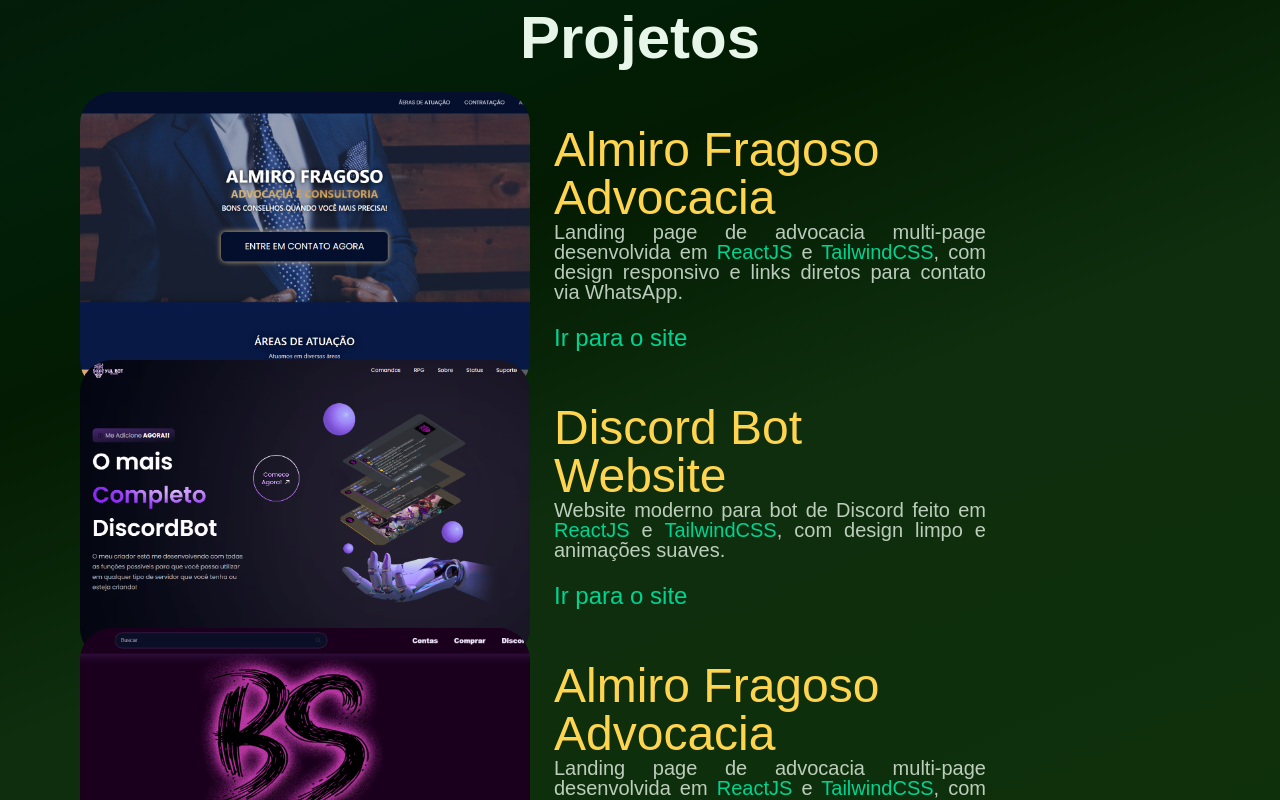
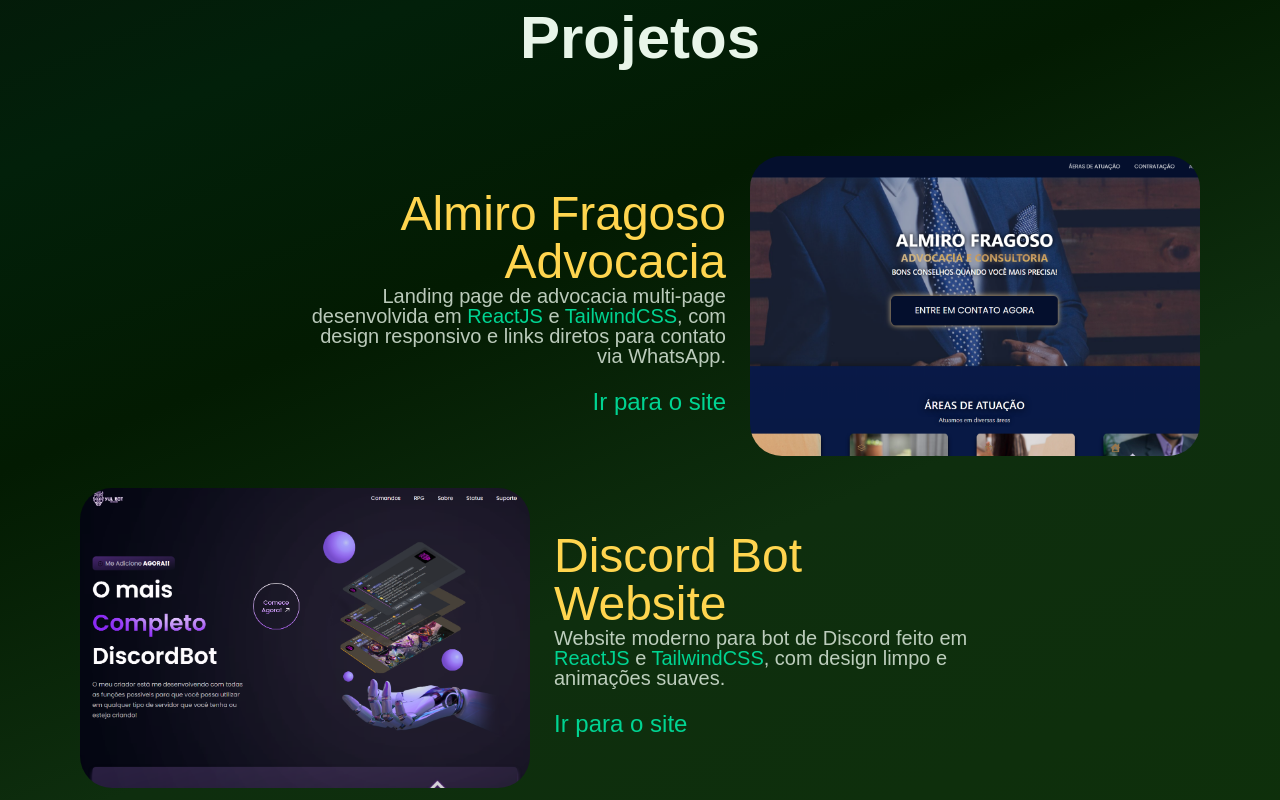
Before and after one commit to Enzzzzz/Port, a React (Vite) app: page / in a window 1280 px wide. Shown: the part 960-1760 px from the top of the page. Built offline with nearby package versions, Linux system fonts and the light colour scheme; a web font is replaced by a local one.

Commit message:
fixed projectCards reverse

```diff
--- a/src/components/projectCards.jsx
+++ b/src/components/projectCardsLeft.jsx
@@ -1,13 +1,14 @@
 import React from "react";
 import { useState } from "react";
 
-const ProjectCard = ({
+const ProjectCardLeft = ({
   image,
   title,
   description,
   link,
   fadeRight,
   fadeLeft,
+  reverse = false,
 }) => {
     const [isImageOpen, setIsImageOpen] = useState(false);
 
@@ -22,17 +23,23 @@ const ProjectCard = ({
   };
 
   return (
-    <div className="flex flex-col sm2:flex-row gap-4 w-[90%] items-center p-4">
+    <div
+      className={`flex flex-col sm2:flex-row ${
+        reverse ? "sm2:flex-row-reverse" : ""
+      } gap-4 w-[90%] items-center p-4`}
+    >
       <div
-        className="w-[280px] h-[280px] sm2:w-[450px] sm2:h-[230px] sm2:min-h-[230px] sm2:min-w-[300px] ipad:h-[300px] ipad:min-w-[320px] rounded-4xl overflow-hidden hover:drop-shadow-[0_0_8px_#145f24] transition-all duration-700"
+        className="w-[280px] h-[280px] sm2:w-[450px] sm2:h-[230px] sm2:min-h-[230px] sm2:min-w-[300px] ipad:h-[300px] ipad:min-w-[320px] rounded-4xl overflow-hidden hover:drop-shadow-[0_0_8px_#145f24] transition-all duration-700 cursor-pointer"
         onClick={handleOpenImage}
-        >
+      >
         <img
           src={image}
-          className={`w-full h-full object-cover object-center transition-transform duration-500 ease-in-out hover:scale-110 hover:opacity-90 hover:blur-xs ${fadeRight} cursor-pointer bg-black`}
+          className={`w-full h-full object-cover object-center transition-transform duration-500 ease-in-out hover:scale-110 hover:opacity-90 hover:blur-xs ${
+            reverse ? fadeLeft : fadeRight
+          } bg-black`}
           alt="project preview"
         />
-        </div>
+      </div>
 
         {isImageOpen && (
           <div
@@ -56,15 +63,31 @@ const ProjectCard = ({
 
 
       <div
-        className={`p-2 group ${fadeLeft} sm2:flex sm2:flex-col sm2:justify-between sm2:h-full ipad:justify-center ipad:max-w-[50%] md:max-w-[40%]`}
+        className={`p-2 group ${
+          reverse ? fadeRight : fadeLeft
+        } sm2:flex sm2:flex-col sm2:justify-between sm2:h-full ipad:justify-center ipad:max-w-[50%] md:max-w-[40%] ${
+          reverse ? "sm2:text-right" : "sm2:text-left"
+        }`}
       >
-        <h2 className="text-2xl text-center sm2:text-left font-bebas text-accent sm:text-4xl lg:text-5xl xl:text-7xl">
+        <h2
+          className={`text-2xl text-center sm2:text-4xl lg:text-5xl xl:text-7xl font-bebas text-accent ${
+            reverse ? "sm2:text-right" : "sm2:text-left"
+          }`}
+        >
           {title}
         </h2>
-        <p className="text-text/80 leading-5 text-lg ipad:text-xl text-justify font-bebas">
+        <p
+          className={`text-text/80 leading-5 text-lg ipad:text-xl text-justify font-bebas ${
+            reverse ? "sm2:text-right" : "sm2:text-left"
+          }`}
+        >
           {description}
         </p>
-        <div className="text-left mt-2">
+        <div
+          className={`mt-2 ${
+            reverse ? "text-right" : "text-left"
+          }`}
+        >
           <a
             href={link}
             target="_blank"
@@ -79,4 +102,4 @@ const ProjectCard = ({
   );
 };
 
-export default ProjectCard;
+export default ProjectCardLeft;
--- a/src/routes/Home.jsx
+++ b/src/routes/Home.jsx
@@ -1,6 +1,6 @@
 import { useEffect, useRef, useState } from "react";
 import Navbar from "../components/navbar";
-import ProjectCard from "../components/projectCards";
+import ProjectCardLeft from "../components/projectCardsLeft";
 
 import Logo from "/Logo2-Sem-Fundo.png";
 import AlmiroWeb from "/Projects/almiro.png";
@@ -96,7 +96,7 @@ function Home() {
 
         <section
           id="secondLayer"
-          className="pt-10 section2 bg-green-gradient-reverse flex flex-col sm2:-space-y-16"
+          className="pt-10 section2 bg-green-gradient-reverse flex gap-5 sm2:gap-16 flex-col sm2:-space-y-16"
           ref={section2Ref}
         >
           <div className="mb-5 sm2:mb-2">
@@ -106,14 +106,14 @@ function Home() {
               Projetos
             </h1>
           </div>
-          <ProjectCard
+          <ProjectCardLeft reverse={true}
             image={AlmiroWeb}
             title="Almiro Fragoso Advocacia"
             description={
               <>
                 Landing page de advocacia multi-page desenvolvida em{" "}
-                <span className="text-emerald-400">ReactJS</span> e{" "}
-                <span className="text-emerald-400">TailwindCSS</span>, com
+                <span className="text-emerald-400  group-hover:shadow-blue-200 group-hover:[text-shadow:0_0_20px_rgba(59,130,246,0.9)] transition-all duration-300">ReactJS</span> e{" "}
+                <span className="text-emerald-400  group-hover:shadow-blue-200 group-hover:[text-shadow:0_0_20px_rgba(59,130,246,0.9)] transition-all duration-300">TailwindCSS</span>, com
                 design responsivo e links diretos para contato via WhatsApp.
               </>
             }
@@ -122,7 +122,7 @@ function Home() {
             fadeLeft={fadeLeft}
           />
 
-          <ProjectCard
+          <ProjectCardLeft
             image={YulBot}
             title="Discord Bot Website"
             description={
@@ -138,14 +138,14 @@ function Home() {
             fadeLeft={fadeLeft}
           />
 
-          <ProjectCard
+          <ProjectCardLeft reverse={true}
             image={Bloxstore}
             title="Almiro Fragoso Advocacia"
             description={
               <>
                 Landing page de advocacia multi-page desenvolvida em{" "}
-                <span className="text-emerald-400">ReactJS</span> e{" "}
-                <span className="text-emerald-400">TailwindCSS</span>, com
+                <span className="text-emerald-400  group-hover:shadow-blue-200 group-hover:[text-shadow:0_0_20px_rgba(59,130,246,0.9)] transition-all duration-300">ReactJS</span> e{" "}
+                <span className="text-emerald-400  group-hover:shadow-blue-200 group-hover:[text-shadow:0_0_20px_rgba(59,130,246,0.9)] transition-all duration-300">TailwindCSS</span>, com
                 design responsivo e links diretos para contato via WhatsApp.
               </>
             }
```
